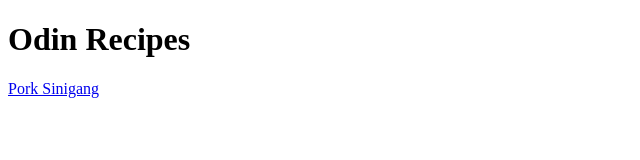
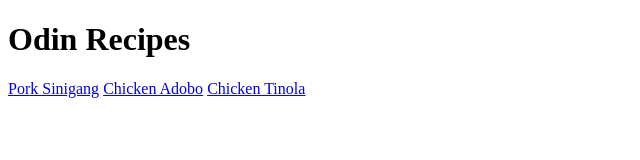
Before and after one commit to EarlAlexus/odin_recipes, a plain HTML site: page index.html in a window 1280 px wide. Shown: the whole page, without its empty margins (0-640 px from the left). Drawn offline with Linux system fonts and the light colour scheme.

Commit message:
Link adobo.html and tinola.html in index.html

```diff
--- a/index.html
+++ b/index.html
@@ -10,6 +10,8 @@
 <body>
     <h1>Odin Recipes</h1>
     <a href="./recipes/sinigang.html">Pork Sinigang</a>
+    <a href="./recipes/adobo.html">Chicken Adobo</a>
+    <a href="./recipes/tinola.html">Chicken Tinola</a>
 </body>
 
 </html>
```
